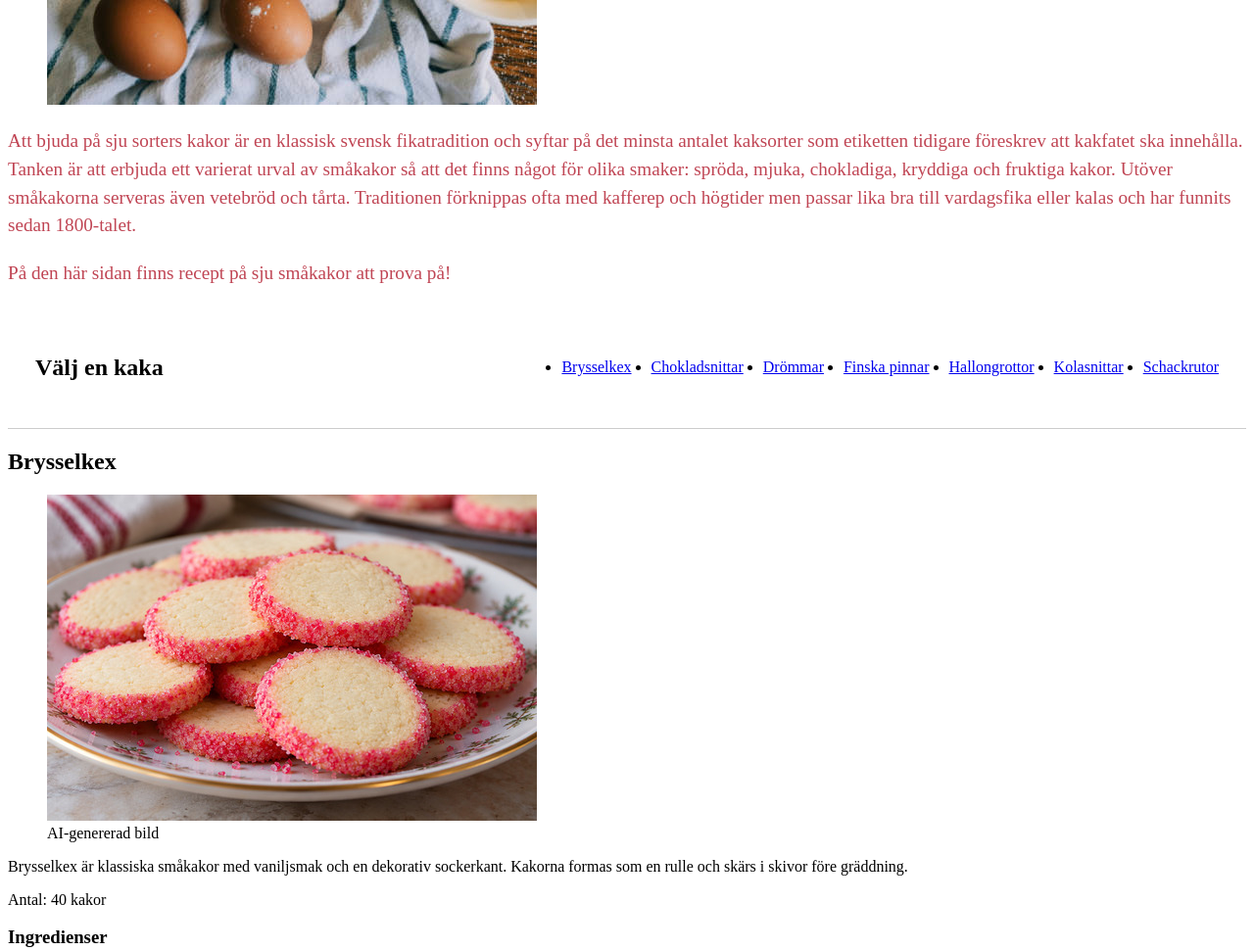
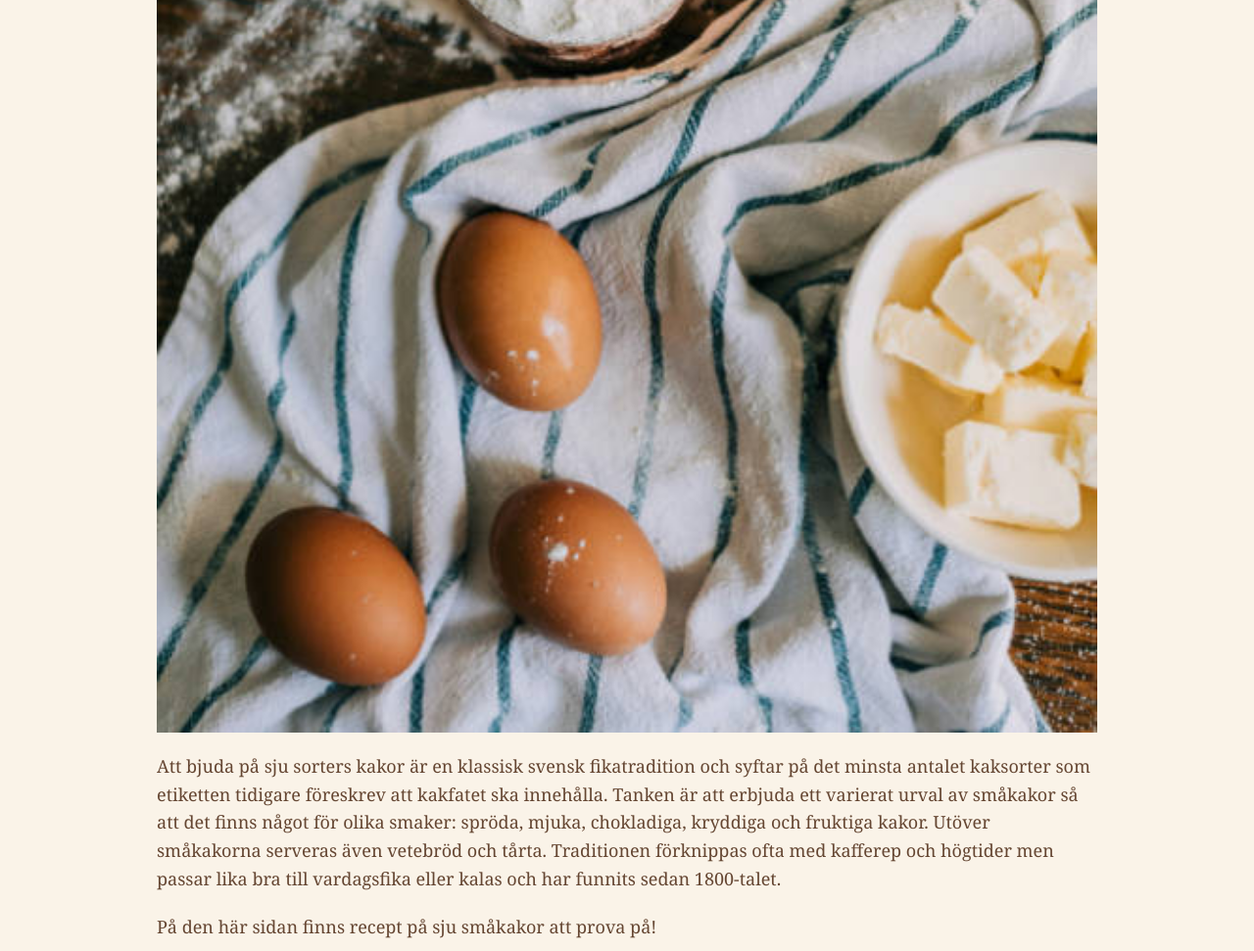
Before and after one commit to tindrabystrom/portfolio, a plain HTML site: page index.html in a window 1280 px wide. Shown: the part 640-1611 px from the top of the page at 98% size. Drawn offline with Linux system fonts and the light colour scheme.

Commit message:
Refactor CSS styles and update HTML structure for improved layout and readability

```diff
--- a/assets/css/style.css
+++ b/assets/css/style.css
@@ -1,40 +1,65 @@
+/* =====================
+   Grundläggande - Gör det enklare att hantera storlekar/beräkna elementens bredd.
+   ===================== */
+/* Inkludera padding och border i elementens bredd */
+*{
+   box-sizing: border-box;
+}
+
+/* Grundläggande utseende för hela sida */
+body {
+   margin: 0;
+   background-color: #faf3e8;
+   color: #654632;
+   font-family: Georgia, serif;
+   line-height: 1.6;
+}
+
 /* =====================
    Header styles
    ===================== */
-.intro {
-    color:#c04554;
+header {
+   max-width: 1000px;
+   margin: 0 auto;
+   padding: 20px;
 }
 
-.intro-text {
-    color:#c04554;
-    font-size: 1.2em;
-    line-height: 1.5em;
-    margin-bottom: 20px;
+/* Bildens behållare */
+header figure {
+   margin: 0;
 }
 
-
-/* =====================
-   Global styles
-   ===================== */
-* {
-   box-sizing: border-box;
+/* Huvudrubrikens utseende */
+.intro {
+   text-align:center;
+   font-size: 42px;
+   margin: 0 0 20px;
 }
 
+/* behållare för intorduktionsbilden */
+.intro-bild {
+   display: block;
+   width: 100%;
+   height: auto
+}
+
+/* intorduktionstext */
+.intro-text {
+   font-size: 18px;
+   line-height: 1.6;
+   margin: 20px 0;
+}
 /* =====================
    Navigation styles
    ===================== */
-.navigation {
-   display: flex;
-   justify-content: space-between;
-   align-items: center;
-   padding: 28px;
-   border-bottom: 1px solid #ccc;
-}
 
-.navigation-links {
-   display: flex;
-   gap: 20px;
-}
+/* =====================
+   Main styles
+   ===================== */
+
+/* =====================
+   Footer styles
+   ===================== */
 
 
    /* länk till olika färger: url(https://www.w3schools.com/cssref/css_colors.php) */
--- a/index.html
+++ b/index.html
@@ -18,7 +18,7 @@
       <h1 class="intro">Sju sorters kakor</h1>
       <!-- <figure> används för bilderna. Alla bilder har alt-text för tillgänglighet och mått för att reservera plats. -->
       <figure>
-        <img src="assets/images/ingredienser.jpg" alt="Bakingredienser med mjöl, smör och ägg bredvid en kavel" width="500" height="667">
+        <img class="intro-bild" src="assets/images/ingredienser.jpg" alt="Bakingredienser med mjöl, smör och ägg bredvid en kavel" width="500" height="667">
       </figure>
 
       <!-- Introduktionen är uppdelad i två textstycken som presenterar traditionen och sidans innehåll. -->
@@ -27,10 +27,10 @@
     </header>
 
     <!-- Huvudnavigation med lista av länkar till recepten. id="toppen" gör det möjligt att länka tillbaka till menyn. -->
-    <nav class="navigation" id="toppen">
+    <nav id="toppen">
       <!-- <h2> används för navigationens rubrik. -->
       <h2>Välj en kaka</h2>
-     <ul class="navigation-links">
+      <ul>
         <li><a href="#brysselkex">Brysselkex</a></li>
         <li><a href="#chokladsnittar">Chokladsnittar</a></li>
         <li><a href="#drommar">Drömmar</a></li>
```
Lines whose indentation alone changed are shown as unchanged.
